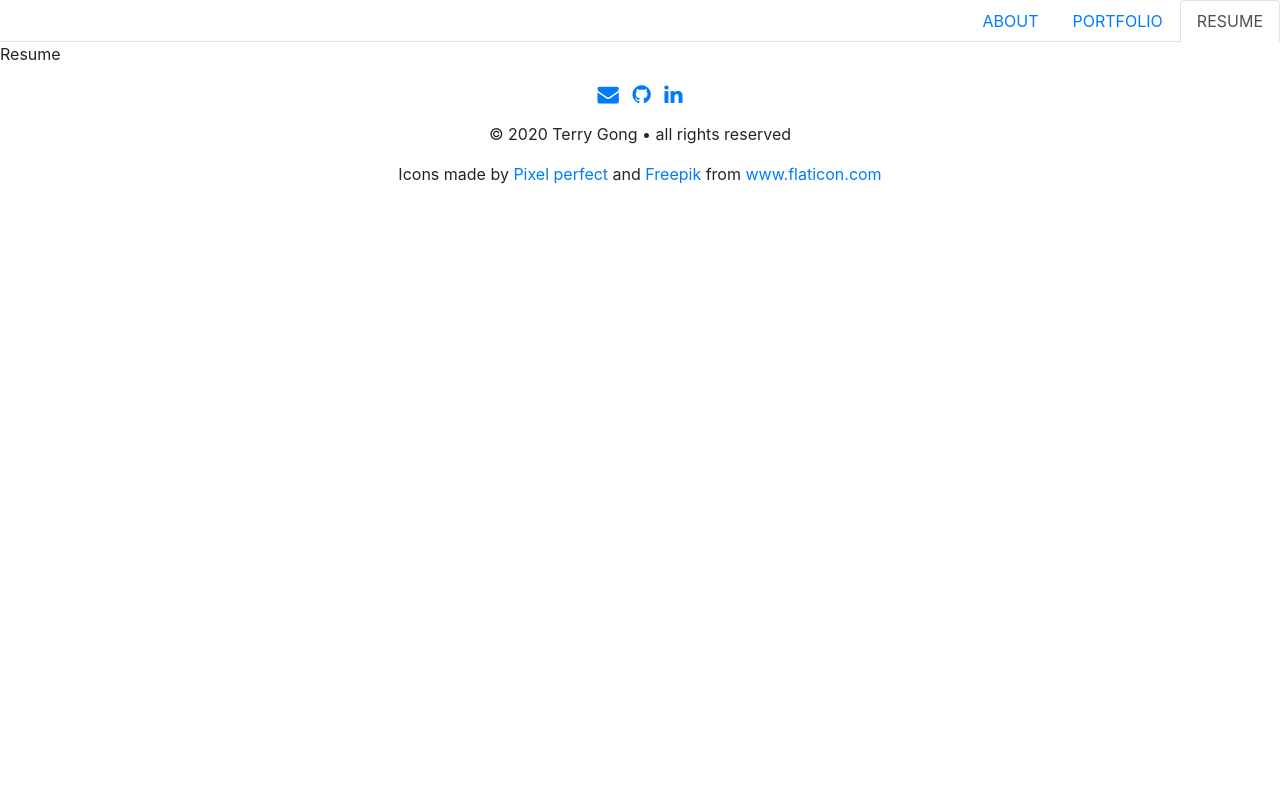
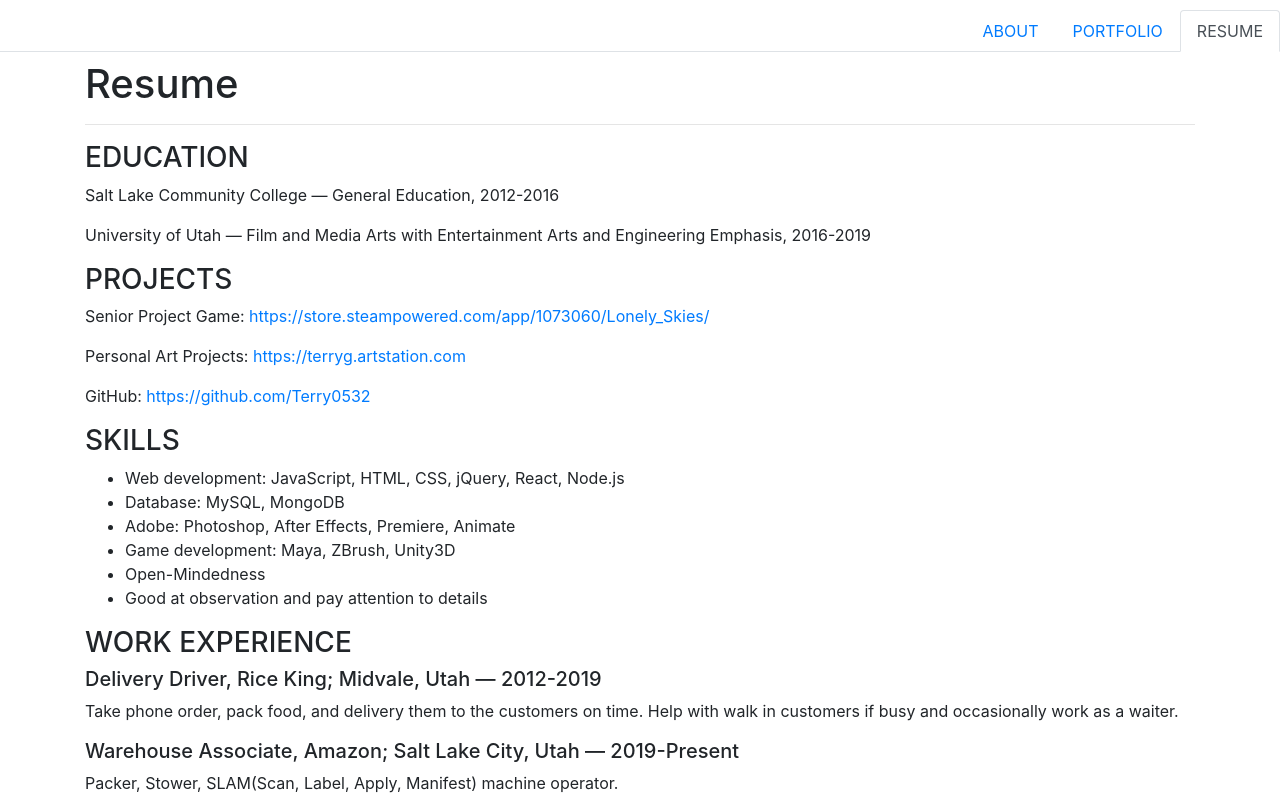
Before and after one commit to Terry0532/React_Portfolio, a React (Create React App) app: page /resume in a window 1280 px wide. Shown: the top 800 px of the page. Built offline with nearby package versions, Linux system fonts and the light colour scheme.

Commit message:
done with resume page and updated resume.

```diff
--- a/public/index.html
+++ b/public/index.html
@@ -10,7 +10,7 @@
     integrity="sha384-Vkoo8x4CGsO3+Hhxv8T/Q5PaXtkKtu6ug5TOeNV6gBiFeWPGFN9MuhOf23Q9Ifjh" crossorigin="anonymous">
 </head>
 
-<body>
+<body style="margin-bottom: 30px; margin-top: 10px;">
   <div id="root"></div>
 </body>
 
--- a/src/pages/resume.js
+++ b/src/pages/resume.js
@@ -1,11 +1,49 @@
 import React from "react";
 import Navbar from "../components/navbar";
+import resume from "../PDF/Resume.pdf";
 
 function Resume() {
     return (
         <div>
             <Navbar about="nav-link" portfolio="nav-link" resume="nav-link active" />
-            <p>Resume</p>
+            <div class="container mt-2">
+                <div class="row">
+                    <div class="col-md">
+                        <h1>Resume</h1>
+                        <hr />
+                        <article>
+                            <h3>EDUCATION</h3>
+                            <p>Salt Lake Community College — General Education, 2012-2016</p>
+                            <p>University of Utah — Film and Media Arts with Entertainment Arts and Engineering Emphasis,
+                        2016-2019</p>
+                            <h3>PROJECTS</h3>
+                            <p>Senior Project Game: <a href="https://store.steampowered.com/app/1073060/Lonely_Skies/"
+                                target="_blank" rel="noopener noreferrer">https://store.steampowered.com/app/1073060/Lonely_Skies/</a></p>
+                            <p>Personal Art Projects: <a href="https://terryg.artstation.com"
+                                target="_blank" rel="noopener noreferrer">https://terryg.artstation.com</a></p>
+                            <p>GitHub: <a href="https://github.com/Terry0532" rel="noopener noreferrer" target="_blank">https://github.com/Terry0532</a>
+                            </p>
+                            <h3>SKILLS</h3>
+                            <ul>
+                                <li>Web development: JavaScript, HTML, CSS, jQuery, React, Node.js</li>
+                                <li>Database: MySQL, MongoDB</li>
+                                <li>Adobe: Photoshop, After Effects, Premiere, Animate</li>
+                                <li>Game development: Maya, ZBrush, Unity3D</li>
+                                <li>Open-Mindedness</li>
+                                <li>Good at observation and pay attention to details</li>
+                            </ul>
+                            <h3>WORK EXPERIENCE</h3>
+                            <h5>Delivery Driver, Rice King; Midvale, Utah — 2012-2019</h5>
+                            <p>Take phone order, pack food, and delivery them to the customers on time. Help with walk in
+                        customers if busy and occasionally work as a waiter.</p>
+                            <h5>Warehouse Associate, Amazon; Salt Lake City, Utah — 2019-Present</h5>
+                            <p>Packer, Stower, SLAM(Scan, Label, Apply, Manifest) machine operator.</p>
+                        </article>
+                        <a href={resume} target="_blank" rel="noopener noreferrer" class="btn btn-primary" role="button">Open in PDF</a>
+                        <hr />
+                    </div>
+                </div>
+            </div>
         </div>
     );
 }
```
Also changed, not shown: 1 other file (tests, documents, lock files or other folders).
